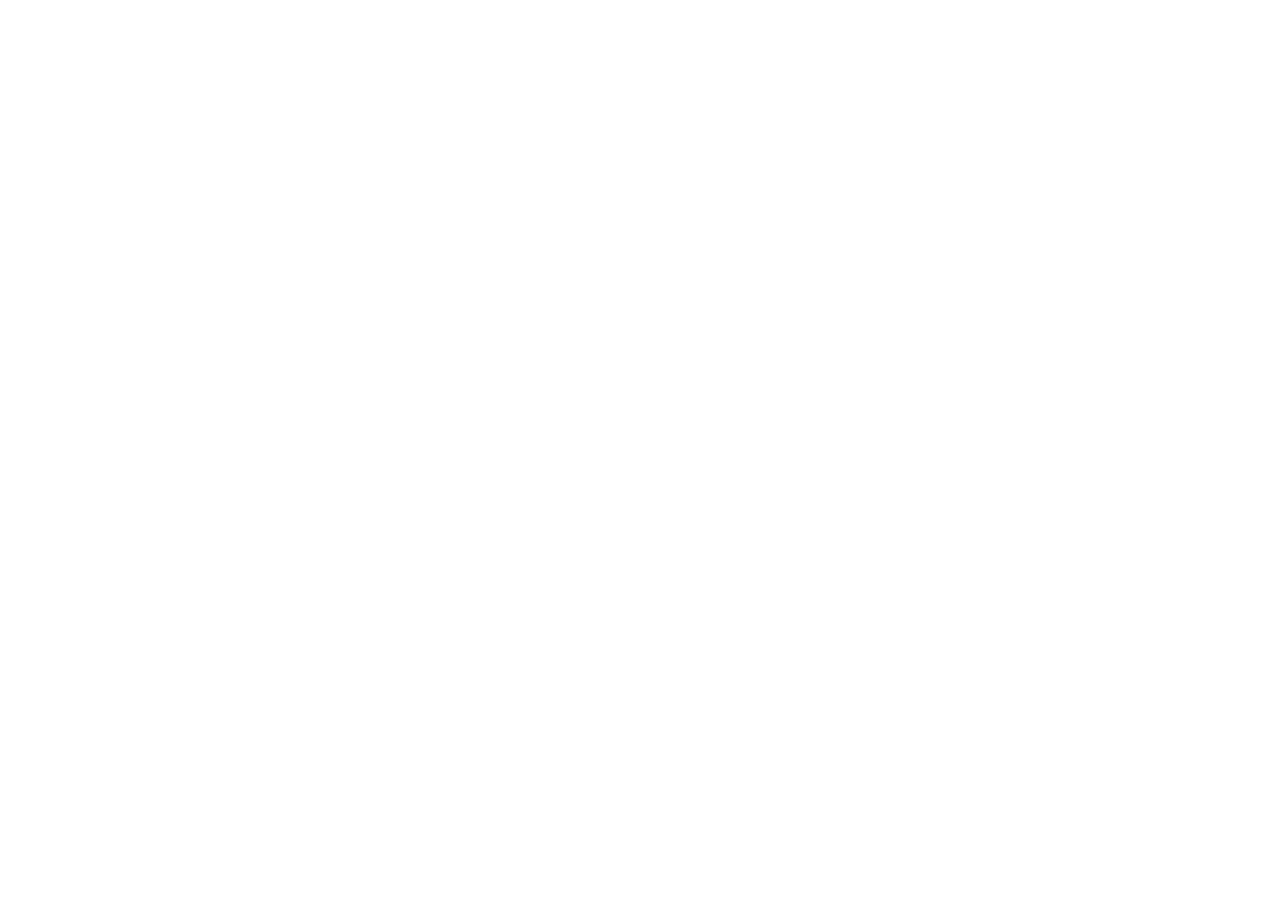
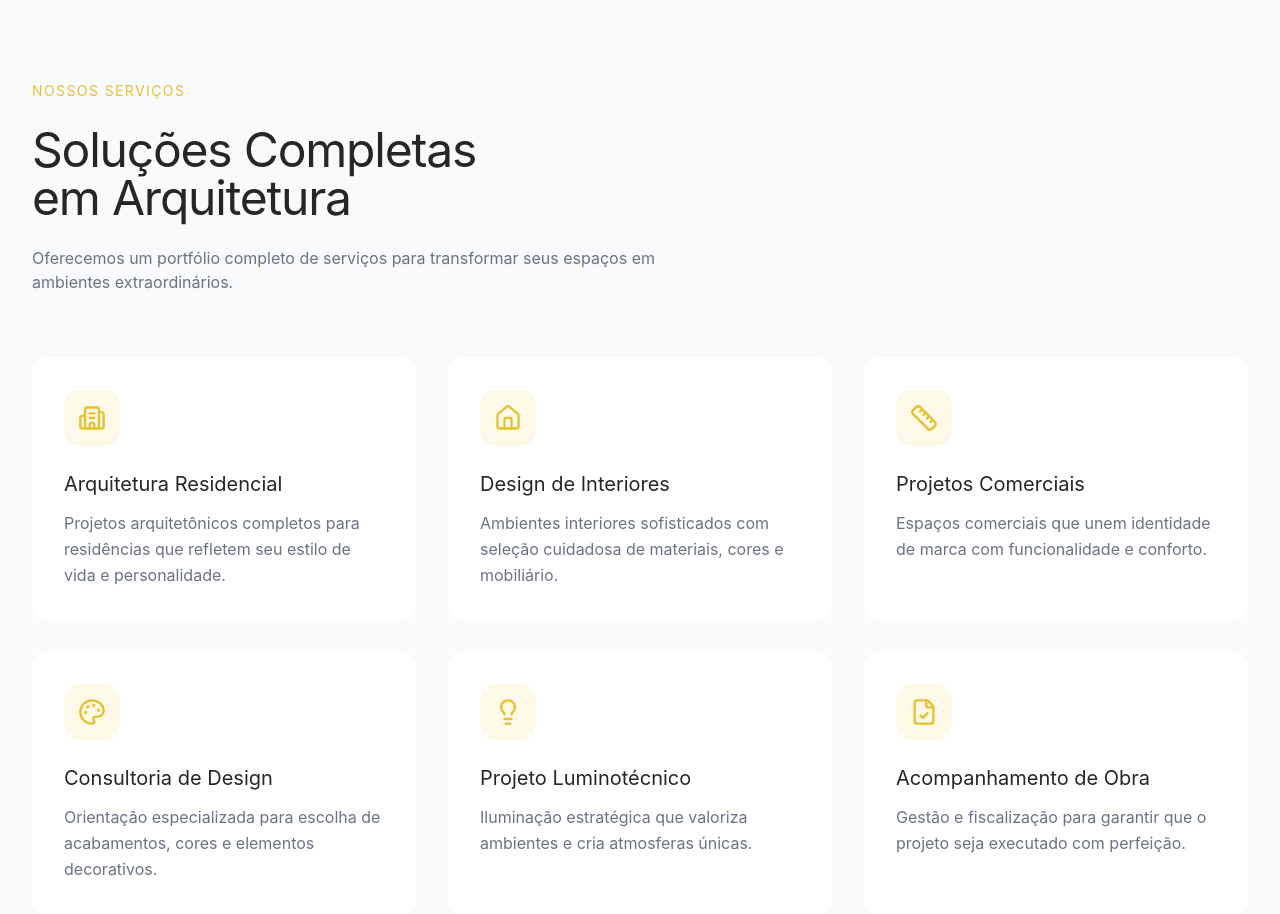
Before and after one commit to mmdress/website, a Next.js app: page / in a window 1280 px wide. Shown: the part 2040-2954 px from the top of the page. Before the commit the page ends 1990 px from the top, so only its background shows below. Built offline with nearby package versions, Linux system fonts and the light colour scheme.

Commit message:
feat: add Services section to homepage and update imports

```diff
--- a/app/(site)/page.tsx
+++ b/app/(site)/page.tsx
@@ -1,10 +1,11 @@
-import { About, Hero } from '@/components/sections/home';
+import { About, Hero, Services } from '@/components/sections/home';
 
 export default function Home() {
   return (
     <div className="relative h-[200vh] w-screen">
       <Hero />
       <About />
+      <Services />
     </div>
   );
 }
--- /dev/null
+++ b/components/sections/home/Services.tsx
@@ -0,0 +1,154 @@
+'use client';
+
+import {
+  Ruler,
+  Palette,
+  Building2,
+  Home,
+  Lightbulb,
+  FileCheck,
+  type LucideIcon,
+} from 'lucide-react';
+import { motion, useInView, type Variants } from 'motion/react';
+import { useRef } from 'react';
+
+interface Service {
+  icon: LucideIcon;
+  title: string;
+  description: string;
+}
+
+const SERVICES: Service[] = [
+  {
+    icon: Building2,
+    title: 'Arquitetura Residencial',
+    description:
+      'Projetos arquitetônicos completos para residências que refletem seu estilo de vida e personalidade.',
+  },
+  {
+    icon: Home,
+    title: 'Design de Interiores',
+    description:
+      'Ambientes interiores sofisticados com seleção cuidadosa de materiais, cores e mobiliário.',
+  },
+  {
+    icon: Ruler,
+    title: 'Projetos Comerciais',
+    description:
+      'Espaços comerciais que unem identidade de marca com funcionalidade e conforto.',
+  },
+  {
+    icon: Palette,
+    title: 'Consultoria de Design',
+    description:
+      'Orientação especializada para escolha de acabamentos, cores e elementos decorativos.',
+  },
+  {
+    icon: Lightbulb,
+    title: 'Projeto Luminotécnico',
+    description:
+      'Iluminação estratégica que valoriza ambientes e cria atmosferas únicas.',
+  },
+  {
+    icon: FileCheck,
+    title: 'Acompanhamento de Obra',
+    description:
+      'Gestão e fiscalização para garantir que o projeto seja executado com perfeição.',
+  },
+] as const;
+
+const ANIMATION_CONFIG = {
+  viewport: {
+    once: true,
+    margin: '-100px',
+  },
+  transitions: {
+    header: { duration: 0.3 },
+    item: { duration: 0.3, stagger: 0.1 },
+  },
+} as const;
+
+const fadeInUp: Variants = {
+  hidden: { opacity: 0, y: 50 },
+  visible: { opacity: 1, y: 0 },
+};
+
+const iconHover: Variants = {
+  rest: { scale: 1, rotate: 0 },
+  hover: { scale: 1.1, rotate: 5 },
+};
+
+export function Services() {
+  const ref = useRef<HTMLElement>(null);
+  const isInView = useInView(ref, ANIMATION_CONFIG.viewport);
+
+  return (
+    <section id="servicos" className="bg-muted py-20 lg:py-32" ref={ref}>
+      <div className="container mx-auto px-4 sm:px-6 lg:px-8">
+        {/* Header */}
+        <motion.div
+          variants={fadeInUp}
+          initial="hidden"
+          animate={isInView ? 'visible' : 'hidden'}
+          transition={ANIMATION_CONFIG.transitions.header}
+          className="mb-16 max-w-2xl"
+        >
+          <div className="mb-6">
+            <span className="text-primary text-sm tracking-widest uppercase">
+              Nossos Serviços
+            </span>
+          </div>
+          <h2 className="text-foreground mb-6 text-3xl tracking-tight sm:text-4xl lg:text-5xl">
+            Soluções Completas
+            <br />
+            em Arquitetura
+          </h2>
+          <p className="text-muted-foreground">
+            Oferecemos um portfólio completo de serviços para transformar seus
+            espaços em ambientes extraordinários.
+          </p>
+        </motion.div>
+
+        {/* Services Grid */}
+        <div className="grid gap-8 sm:grid-cols-2 lg:grid-cols-3">
+          {SERVICES.map((service, index) => {
+            const Icon = service.icon;
+            return (
+              <motion.div
+                key={service.title}
+                variants={fadeInUp}
+                initial="hidden"
+                animate={isInView ? 'visible' : 'hidden'}
+                transition={{
+                  duration: ANIMATION_CONFIG.transitions.item.duration,
+                  delay: index * ANIMATION_CONFIG.transitions.item.stagger,
+                }}
+                whileHover={{ y: -10 }}
+                className="group rounded-2xl bg-white p-8 transition-all duration-300 hover:shadow-lg"
+              >
+                <div className="mb-6">
+                  <motion.div
+                    variants={iconHover}
+                    initial="rest"
+                    whileHover="hover"
+                    className="bg-primary/10 text-accent group-hover:bg-accent inline-flex h-14 w-14 items-center justify-center rounded-2xl transition-all duration-300 group-hover:text-white"
+                  >
+                    <Icon className="text-primary h-7 w-7" />
+                  </motion.div>
+                </div>
+
+                <h3 className="text-foreground mb-3 text-xl">
+                  {service.title}
+                </h3>
+
+                <p className="text-muted-foreground leading-relaxed">
+                  {service.description}
+                </p>
+              </motion.div>
+            );
+          })}
+        </div>
+      </div>
+    </section>
+  );
+}
--- a/components/sections/home/index.ts
+++ b/components/sections/home/index.ts
@@ -1,2 +1,3 @@
 export * from './Hero';
 export * from './About';
+export * from './Services';
```
